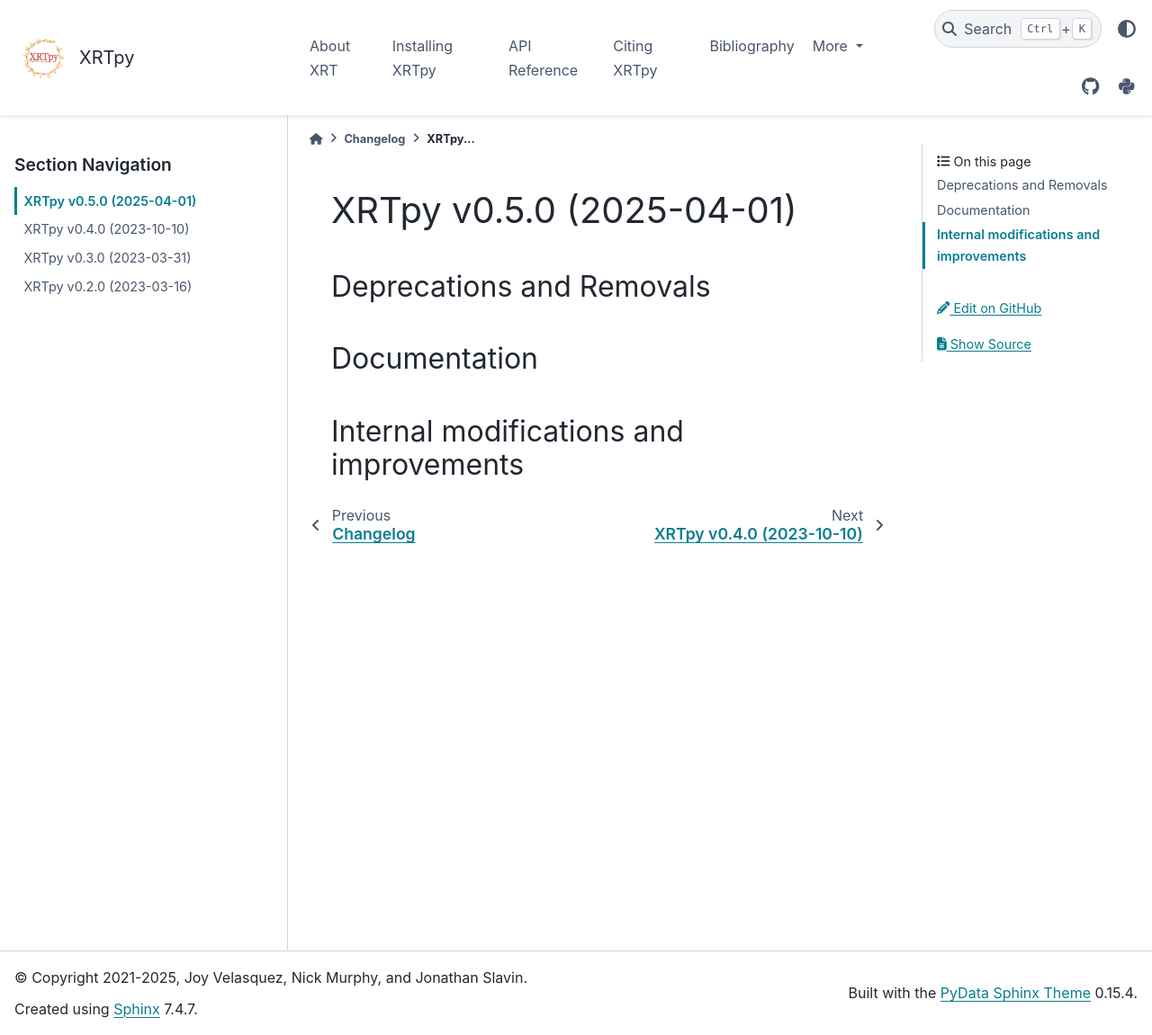
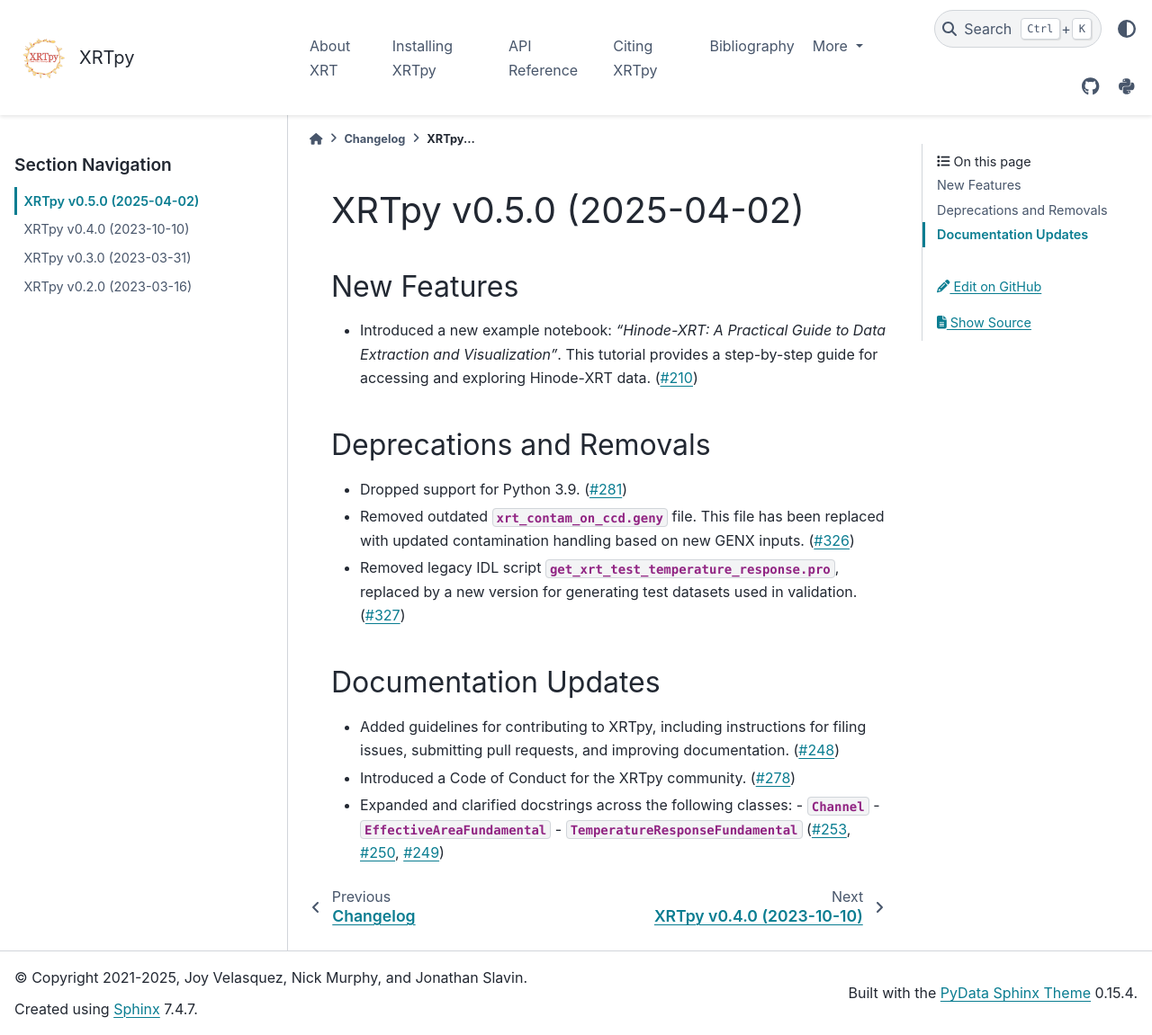
Before and after one commit to HinodeXRT/xrtpy, a Sphinx documentation site: the page built from docs/changelog/0.5.0.rst, in a window 1280 px wide and 1151 px high. Shown: the whole window at 90% size. Built offline with Sphinx 7.4.7 and the PyData theme 0.15.4, drawn with Linux system fonts in a browser that asks for light colours; pages that are not in the unit, such as notebooks, are missing from menus; the version number could not be read and is left out.

Commit message:
Updated section - New Features, Deprecations and Removals,and Documentation Updates

```diff
--- a/docs/changelog/0.5.0.rst
+++ b/docs/changelog/0.5.0.rst
@@ -1,11 +1,21 @@
-XRTpy v0.5.0 (2025-04-01)
+XRTpy v0.5.0 (2025-04-02)
 =========================
 
+New Features
+------------
+- Introduced a new example notebook: *"Hinode-XRT: A Practical Guide to Data Extraction and Visualization"*. This tutorial provides a step-by-step guide for accessing and exploring Hinode-XRT data. (:pr:`210`)
+
 Deprecations and Removals
--------------------------
+--------------------------
+- Dropped support for Python 3.9. (:pr:`281`)
+- Removed outdated `xrt_contam_on_ccd.geny` file. This file has been replaced with updated contamination handling based on new GENX inputs. (:pr:`326`)
+- Removed legacy IDL script `get_xrt_test_temperature_response.pro`, replaced by a new version for generating test datasets used in validation. (:pr:`327`)
 
-Documentation
--------------
-
-Internal modifications and improvements
----------------------------------------
+Documentation Updates
+---------------------
+- Added guidelines for contributing to XRTpy, including instructions for filing issues, submitting pull requests, and improving documentation. (:pr:`248`)
+- Introduced a Code of Conduct for the XRTpy community. (:pr:`278`)
+- Expanded and clarified docstrings across the following classes:
+  - `~xrtpy.response.channel.Channel`
+  - `~xrtpy.response.EffectiveAreaFundamental`
+  - `~xrtpy.response.TemperatureResponseFundamental` (:pr:`253`, :pr:`250`, :pr:`249`)
```
